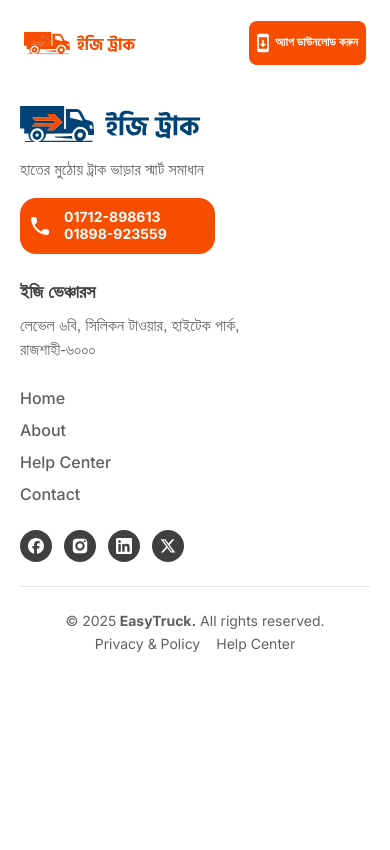
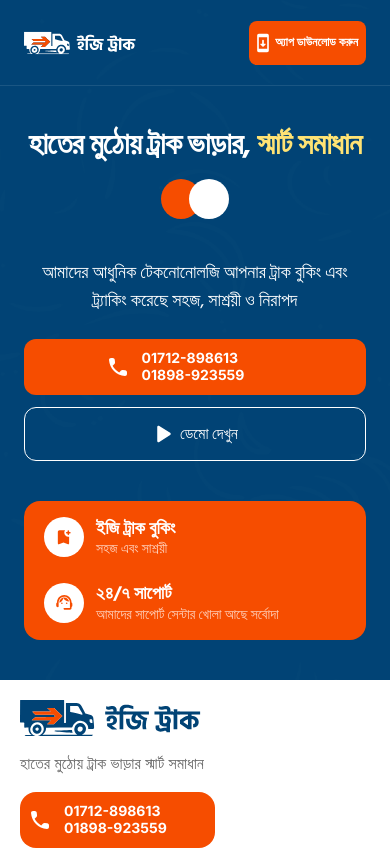
Before and after one commit to md-nafis-sadik/easytruck-landing, a Next.js app: page / in a window 390 px wide. Shown: the top 850 px of the page. Built offline with nearby package versions, Linux system fonts and the light colour scheme.

Commit message:
responsive:hero section

```diff
--- a/app/page.tsx
+++ b/app/page.tsx
@@ -1,23 +1,16 @@
-import About from "@/components/home/About";
-import Company from "@/components/home/Company";
-import Goal from "@/components/home/Goal";
 import Hero from "@/components/home/Hero";
-import Service from "@/components/home/Service";
-import User from "@/components/home/User";
-import Download from "@/components/shared/Download";
-import Faq from "@/components/shared/Faq";
 
 function page() {
   return (
     <main className="font-siliguri bg-white">
-      {/* <Hero />
-      <Company />
-      <About />
-      <User />
-      <Service />
-      <Goal />
-      <Faq />
-      <Download /> */}
+      <Hero />
+      {/* <Company /> */}
+      {/* <About /> */}
+      {/* <User /> */}
+      {/* <Service /> */}
+      {/* <Goal /> */}
+      {/* <Faq /> */}
+      {/* <Download /> */}
     </main>
   );
 }
--- a/components/home/Hero.tsx
+++ b/components/home/Hero.tsx
@@ -4,37 +4,39 @@
 function Hero() {
   return (
     <div
-      className="bg-blue-900 -mt-[5.375rem] pt-[10.375rem] relative"
+      className="bg-blue-900 -mt-[5.375rem] pb-10 md:pb-0 pt-32 md:pt-36 lg:pt-[10.375rem] relative"
       id={bannerData.id}
     >
       <div className="containerX relative z-40 text-white">
-        <div className="flex items-start justify-between gap-6">
-          <div className="w-full max-w-[38.75rem]">
-            <h1 className="text-7xl font-bold leading-[115%] tracking-[-0.046rem]">
+        <div className="flex flex-col md:flex-row items-center md:items-start justify-between gap-x-6 gap-y-10">
+          <div className="w-full sm:max-w-[40rem] lg:max-w-[38.75rem] text-center md:text-start">
+            <h1 className="text-3xl sm:text-5xl xl:text-7xl font-bold leading-[115%] tracking-[-0.046rem]">
               {bannerData.titles[0]}{" "}
               <span className="text-yellow-300">{bannerData.titles[1]}</span>
             </h1>
-            <div className="flex -space-x-3 mt-8">
-              <div className="w-14 aspect-square rounded-full bg-main-500"></div>
-              <div className="w-14 aspect-square rounded-full bg-white"></div>
+            <div className="flex justify-center md:justify-start -space-x-3 mt-4 md:mt-6 lg:mt-8">
+              <div className="w-10 md:w-12 lg:w-14 aspect-square rounded-full bg-main-500"></div>
+              <div className="w-10 md:w-12 lg:w-14 aspect-square rounded-full bg-white"></div>
             </div>
           </div>
-          <div className="w-full max-w-[26.25rem]">
-            <p className="text-2xl">{bannerData.description}</p>
-            <div className="flex gap-3 mt-12">
+          <div className="w-full sm:max-w-[26.25rem]">
+            <p className="text-lg md:text-xl lg:text-2xl text-center md:text-start">
+              {bannerData.description}
+            </p>
+            <div className="flex flex-col lg:flex-row gap-3 mt-6 md:mt-8 lg:mt-12">
               <a
                 href={`tel:${bannerData.contacts[0]}`}
-                className="btn gap-3 bg-main-500 pl-2 pr-12 py-2 font-inter rounded-2xl"
+                className="btn gap-3 bg-main-500 pl-2 pr-12 py-2 font-inter rounded-xl lg:rounded-2xl"
               >
                 {bannerData.phoneIcon}
-                <p className="flex flex-col font-bold text-xl leading-[120%]">
+                <p className="flex flex-col font-bold text-sm md:text-base xl:text-xl leading-[120%]">
                   <span>{bannerData.contacts[0]}</span>
                   <span>{bannerData.contacts[1]}</span>
                 </p>
               </a>
               <button
                 type="button"
-                className="btn border border-white rounded-2xl py-4 pl-4 pr-5"
+                className="btn border border-white rounded-xl lg:rounded-2xl py-2.5 lg:py-4 pl-4 pr-5"
               >
                 {bannerData.playIcon}
                 <span>{bannerData.demoTitle}</span>
@@ -42,23 +44,23 @@
             </div>
           </div>
         </div>
-        <div className="mt-16 h-[35.625rem] w-full relative p-8 flex items-end justify-end">
+        <div className="mt-10 lg:mt-16 md:h-[35.625rem] w-full relative md:p-6 lg:p-8 flex md:items-end justify-center md:justify-end">
           <Image
             src={bannerData.banner}
             alt="banner"
-            className="absolute top-0 left-0 w-full h-full object-cover rounded-t-2xl"
+            className="absolute top-0 left-0 w-full h-full object-cover rounded-t-2xl hidden md:block"
           />
-          <div className="flex flex-col gap-8 py-8 px-10 bg-main-500 relative w-full max-w-[22.5rem] rounded-2xl">
+          <div className="flex flex-col gap-6 lg:gap-8 py-4 md:py-6 lg:py-8 px-5 md:px-7 lg:px-10 bg-main-500 relative w-full max-w-[22.5rem] rounded-2xl max-h-max">
             {bannerData.services.map((service, index) => (
               <div key={index} className="flex items-center gap-3">
-                <div className="w-[3.75rem] aspect-square flex items-center justify-center bg-white rounded-full shrink-0">
+                <div className="w-10 md:w-12 lg:w-[3.75rem] aspect-square flex items-center justify-center bg-white rounded-full shrink-0">
                   {service.icon}
                 </div>
                 <div>
-                  <p className="text-3xl font-bold leading-[130%]">
+                  <p className="text-lg md:text-2xl lg:text-3xl font-bold leading-[130%]">
                     {service.title}
                   </p>
-                  <p className="text-xl font-medium text-main-100 leading-[130%] mt-2">
+                  <p className="text-sm md:text-lg lg:text-xl font-medium text-main-100 leading-[130%] md:mt-2">
                     {service.description}
                   </p>
                 </div>
--- a/service/assets/data.assets.tsx
+++ b/service/assets/data.assets.tsx
@@ -44,13 +44,7 @@
 // header
 
 export const headerData: IHeaderData = {
-  logo: (
-    <LogoIcon
-      className="w-28 md:w-36 lg:w-44 duration-200"
-      color={colors["main-500"]}
-      textColor={colors["main-500"]}
-    />
-  ),
+  logo: <LogoIcon className="w-28 md:w-36 lg:w-44 duration-200" />,
   appDownloadBtnTitle: "অ্যাপ ডাউনলোড করুন",
   appDownloadBtnLink: "",
   appDownloadBtnIcon: <AppDownloadIcon className="text-white" />,
@@ -70,17 +64,17 @@
   demoLink: "",
   services: [
     {
-      icon: <BookMarkIcon className="text-main-500" />,
+      icon: <BookMarkIcon className="w-5 md:w-6 lg:w-8 text-main-500" />,
       title: "ইজি ট্রাক বুকিং",
       description: "সহজ এবং সাশ্রয়ী",
     },
     {
-      icon: <SupportIcon className="text-main-500" />,
+      icon: <SupportIcon className="w-5 md:w-6 lg:w-8 text-main-500" />,
       title: "২৪/৭ সাপোর্ট",
       description: "আমাদের সাপোর্ট সেন্টার খোলা আছে সর্বোদা",
     },
   ],
-  phoneIcon: <PhoneIcon className="text-white" />,
+  phoneIcon: <PhoneIcon className="w-6 md:w-8 lg:w-10 text-white" />,
   playIcon: <PlayIcon className="text-white" />,
 };
 
```
